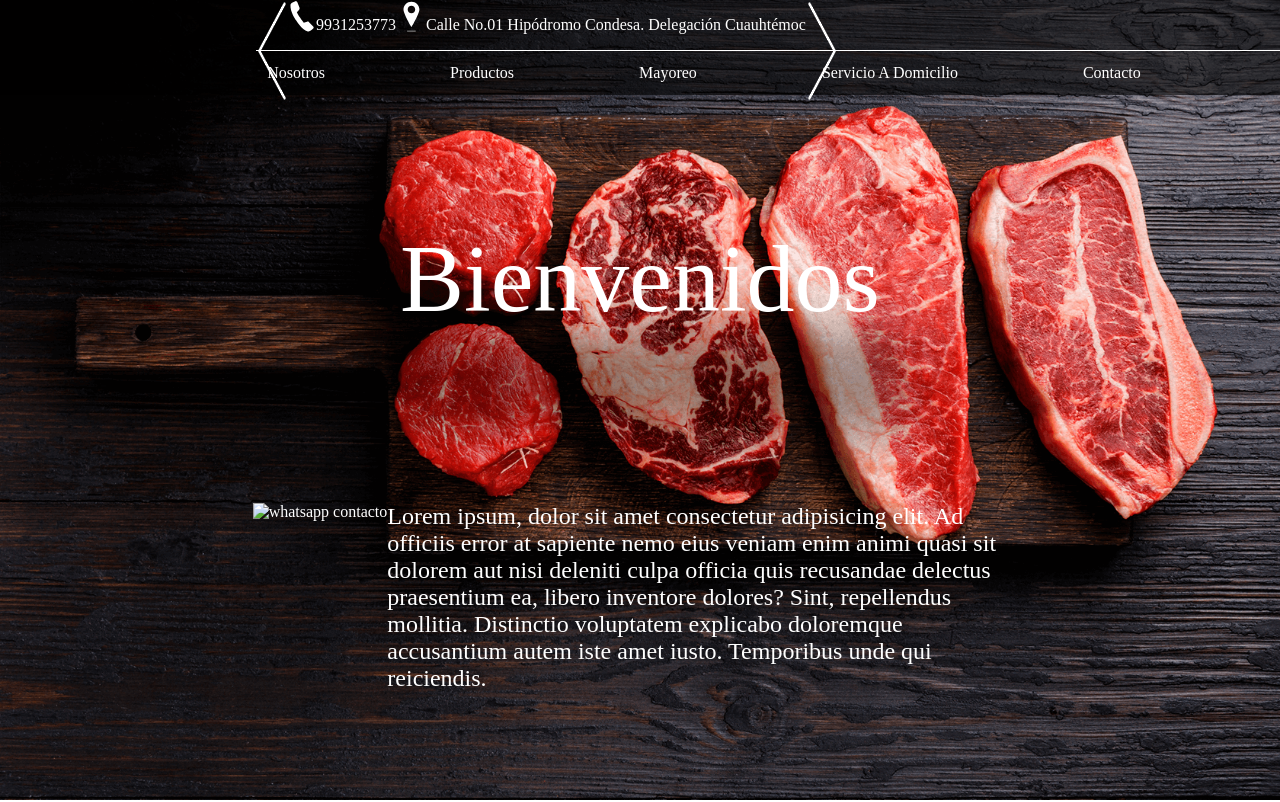
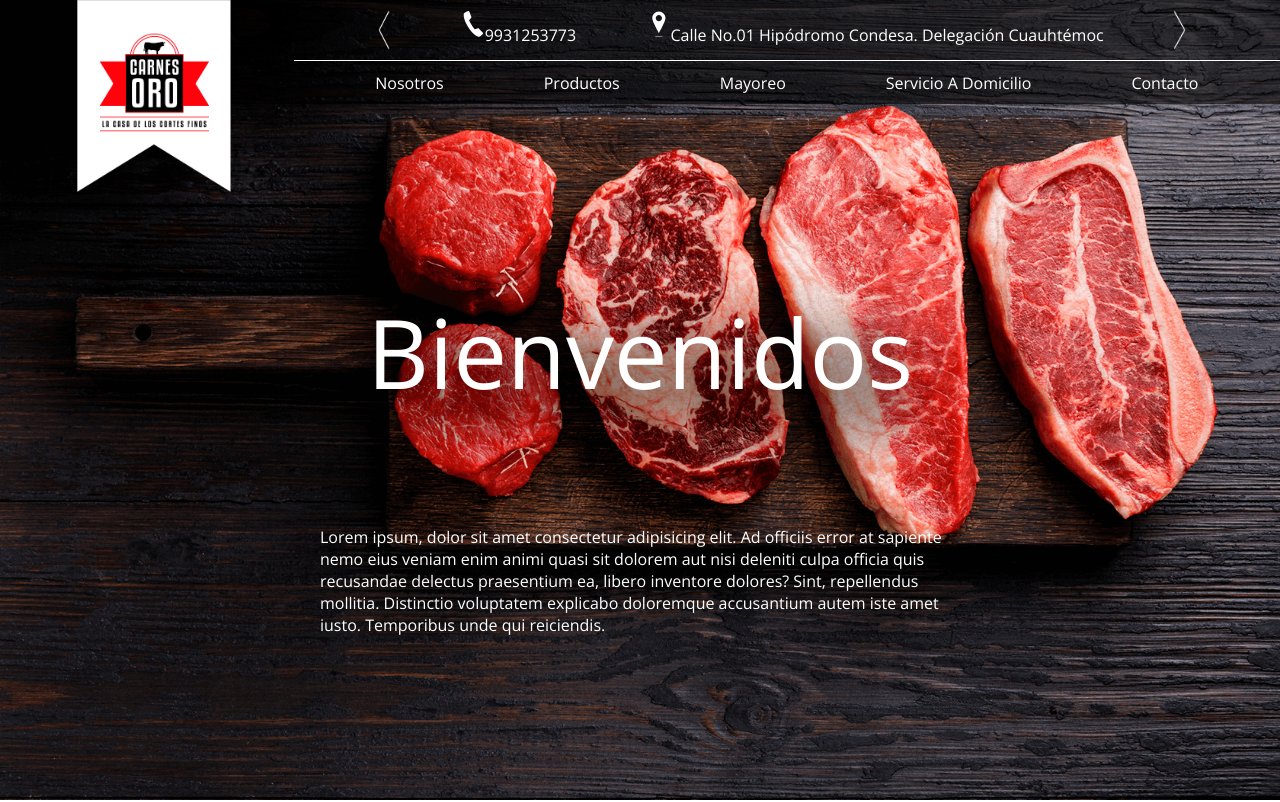
Before and after one commit to ycedror/testing_carnesoro, a plain HTML site: page index.html in a window 1280 px wide. Shown: the top 802 px of the page. Drawn offline with nearby package versions, Linux system fonts and the light colour scheme.

Commit message:
nav bar ddoing

```diff
--- a/index.html
+++ b/index.html
@@ -10,10 +10,17 @@
 </head>
 <body>
   <section class="bg-welcome">
+
     <nav class="nav">
+      <div class='nav-logo'>
+        <figure>
+          <img src="./assets/logoCarnesOro.png" alt="carnes oro">
+        </figure>
+      </div>
+      <div class="nav__elements__container">
         <div class='nav__elements__info'>
           <figure>
-          <img src='./assets/flechaIzquierda.png' alt='flecha izquierda'>
+            <img class="nav__elements__arrow" src='./assets/flechaIzquierda.png' alt='flecha izquierda'>
           </figure>
           <div>
             <figure>
@@ -28,7 +35,7 @@
             <p>Calle No.01 Hipódromo Condesa. Delegación Cuauhtémoc</p>
           </div>
           <figure>
-          <img src='./assets/flechaDerecha.png' alt='flecha derecha'>
+            <img class="nav__elements__arrow" src='./assets/flechaDerecha.png' alt='flecha derecha'>
           </figure>
         </div>
         <div class='nav__elements__links'>
@@ -40,6 +47,7 @@
             <li><a href="#contact">contacto</a></li>
           </ul>
         </div>
+      </div>
     </nav>
 
     <main class='main__welcome' id='main'>
@@ -47,7 +55,6 @@
         <p class='title welcome-position' >bienvenidos</h2>
       </div>
       <div>
-        <img src='/' alt='whatsapp contacto'>
         <h1>
           Lorem ipsum, dolor sit amet consectetur adipisicing elit.
           Ad officiis error at sapiente nemo eius veniam enim animi
--- a/style.css
+++ b/style.css
@@ -2,7 +2,7 @@
   margin: 0;
   padding: 0;
   box-sizing: border-box;
-  font-family: font-family: 'Open Sans', sans-serif;
+  font-family: 'Open Sans', sans-serif;
 }
 
 .title {
@@ -19,25 +19,55 @@
 
 .bg-welcome {
   background: url('./assets/bgWelcome.png');
-  background-size: cover;
+  background-size: 100vw 100%;
   width: 100%;
   height: 100vh;
 }
 
 .nav {
   color: white;
+  display: flex;
+}
+
+.nav-logo {
+  margin-left: 6%;
+}
+
+.nav-logo > figure > img {
+  width: 100%;
+  height: 100%;
+}
+
+.nav__elements__container {
   background-color: rgba(0,0,0,0.6);
+  height: 10%;
+  width: 100%;
 }
 
 .nav__elements__info {
   display: flex;
-  margin-left: 20%;
+  justify-content: space-between;
+  align-items: center;
+  width: 94%;
+  margin-left: 6%;
+  padding-top: 1%;
+  padding-left: 8%;
+  padding-right: 9%;
   border-bottom: 1px solid #fff;
 }
 
-.nav__elements__info figure  {
-  width: 30px;
-  height: 30px;
+.nav__elements__info figure {
+  height: 50px;
+}
+
+.nav__elements__info > div figure {
+  width: 25px;
+  height: 25px;
+}
+
+.nav__elements__arrow {
+  cursor: pointer;
+  height: 80%;
 }
 
 .nav__elements__info > div {
@@ -48,16 +78,12 @@
   line-height: 50px;
 }
 
-.nav span {
-  border: 1px solid red;
-}
-
 .nav__elements__links ul {
   display: flex;
   justify-content: space-around;
   list-style: none;
-  width: 80%;
-  margin-left: 15%;
+  width: 90%;
+  margin-left: 8%;
   padding: 1%;
 }
 
@@ -69,13 +95,11 @@
 
 .main__welcome {
   color: white;
-  width: 100%;
-  height: 100vh;
-  padding-top: 10%;
+  padding-top: 7%;
 }
 
 .main__welcome > div:nth-child(1) {
-  height: 35vh;
+  height: 30vh;
 }
 
 .main__welcome > div:nth-child(2) {
@@ -86,7 +110,7 @@
 
 .main__welcome > div:nth-child(2) > h1 {
   font-weight: lighter;
-  font-size: 1.5rem;
+  font-size: 1rem;
   width: 50%;
 }
 
@@ -94,7 +118,6 @@
   width: 100vw;
   height: 100vh;
   display: flex;
-
 }
 
 .products > div { align-self: center; }
```
Also changed, not shown: assets/Bienvenido (1).jpg (added), assets/BienvenidoTEST.jpg (added). Lines whose indentation alone changed are shown as unchanged.
